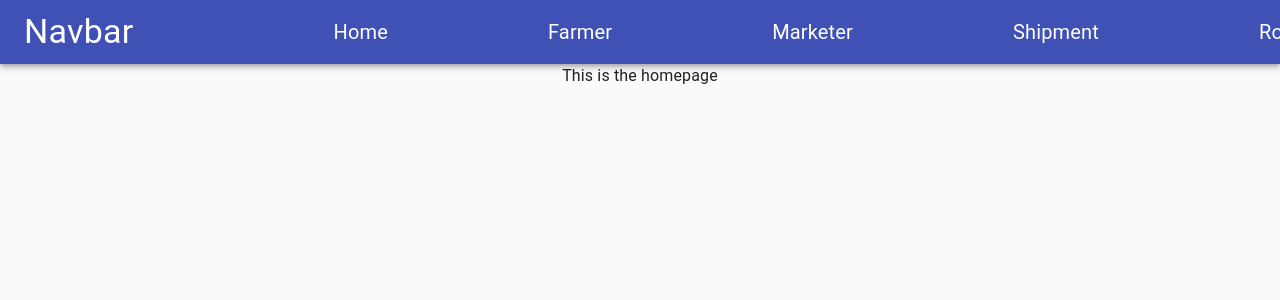
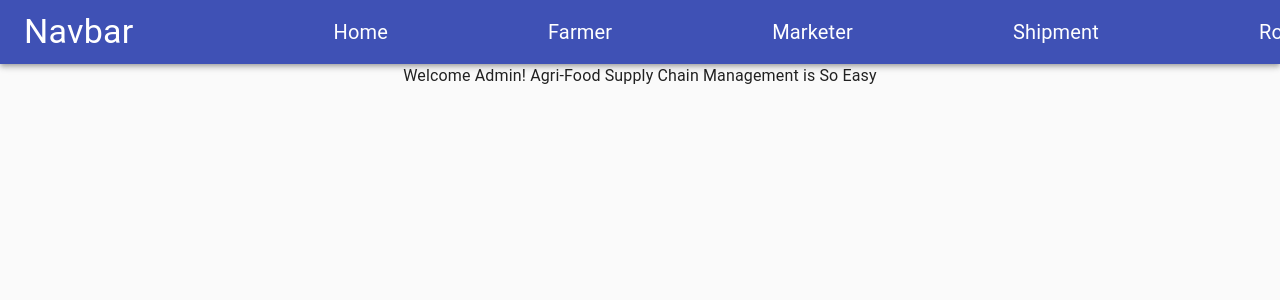
Before and after one commit to kamalrossi/agri_food_supply_chain_dashboard, a React (Create React App) app: page / in a window 1280 px wide. Shown: the top 300 px of the page. Built offline with nearby package versions, Linux system fonts and the light colour scheme.

Commit message:
Update home.js

```diff
--- a/src/pages/home.js
+++ b/src/pages/home.js
@@ -1,6 +1,6 @@
 import { Typography } from "@material-ui/core";
 
 function About() {
-  return <Typography>This is the homepage</Typography>;
+  return <Typography>Welcome Admin! Agri-Food Supply Chain Management is So Easy</Typography>;
 }
 export default About;
```
